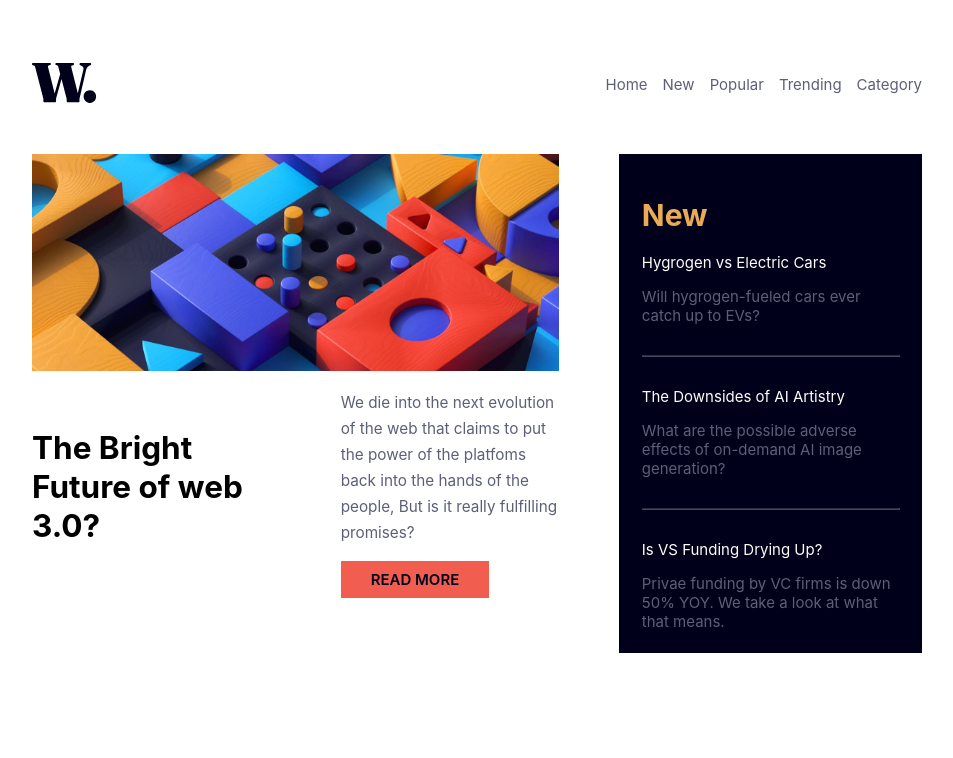
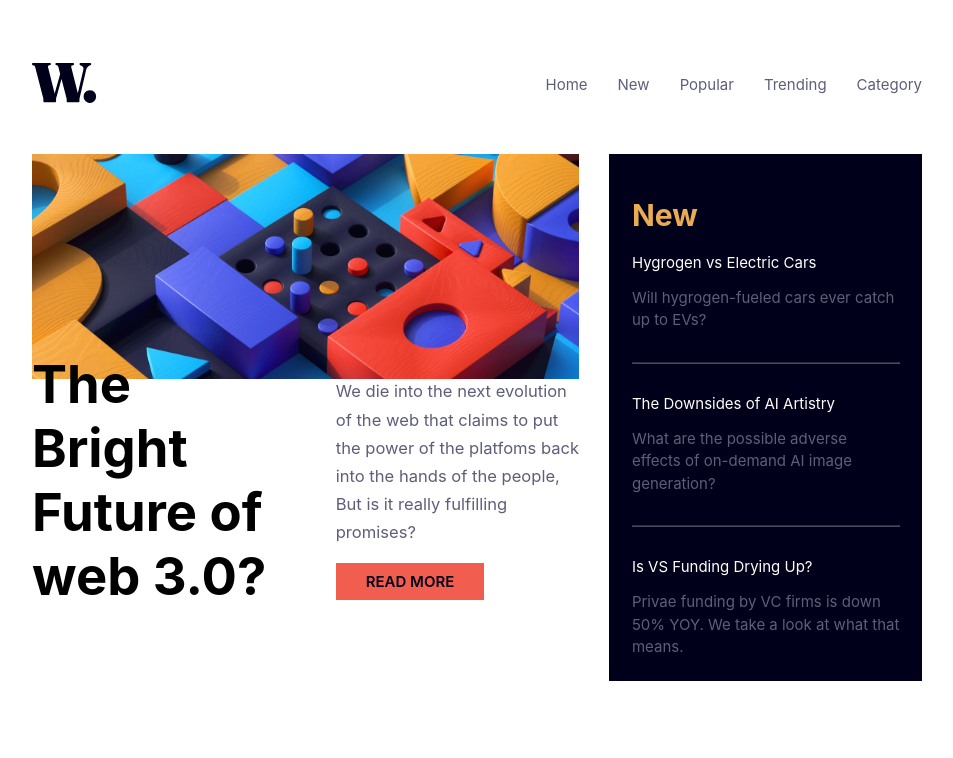
Before and after one commit to abmanaf/News-Home-page, a React (Vite) app: page / in a window 1280 px wide. Shown: the top 758 px of the page, without its empty margins (163-1116 px from the left). Built offline with nearby package versions, Linux system fonts and the light colour scheme; a web font is replaced by a local one.

Commit message:
changes made

```diff
--- a/src/App.css
+++ b/src/App.css
@@ -32,7 +32,7 @@ a {
 .header-items ul {
   display: flex;
   align-items: center;
-  gap: 1em;
+  gap: 2em;
 }
 
 .header-items ul li a {
@@ -41,7 +41,7 @@ a {
 .main-container {
   display: flex;
   margin-top: 3em;
-  gap: 4em;
+  gap: 2em;
 }
 .left-container {
   width: 100%;
@@ -51,10 +51,11 @@ a {
 }
 .sub-left-container {
   width: 100%;
+  height: 13rem;
   display: flex;
   justify-content: space-between;
   align-items: center;
-  gap: 6em;
+  gap: 4em;
 }
 
 .sub-left-container .first-sub-left-container {
@@ -62,7 +63,7 @@ a {
 }
 
 .sub-left-container .first-sub-left-container h2 {
-  font-size: 2.1em;
+  font-size: 3.5em;
   font-weight: 700;
 }
 
@@ -77,8 +78,13 @@ a {
   background-color: var(--very-dark-blue);
   color: var(--off-white);
 }
+
+.right-container .inner-right-container span {
+  line-height: 1.5em;
+  color: var(--dark-grayish-blue);
+}
 .inner-left-right-container p {
-  font-size: 1.2em;
+  font-size: 1.3em;
   line-height: 1.7em;
   color: var(--dark-grayish-blue);
 }
@@ -90,9 +96,6 @@ h1 {
   margin-top: 2em;
   margin-bottom: 2em;
   opacity: 0.3;
-}
-span {
-  color: var(--dark-grayish-blue);
 }
 button {
   background-color: var(--soft-red);
```
